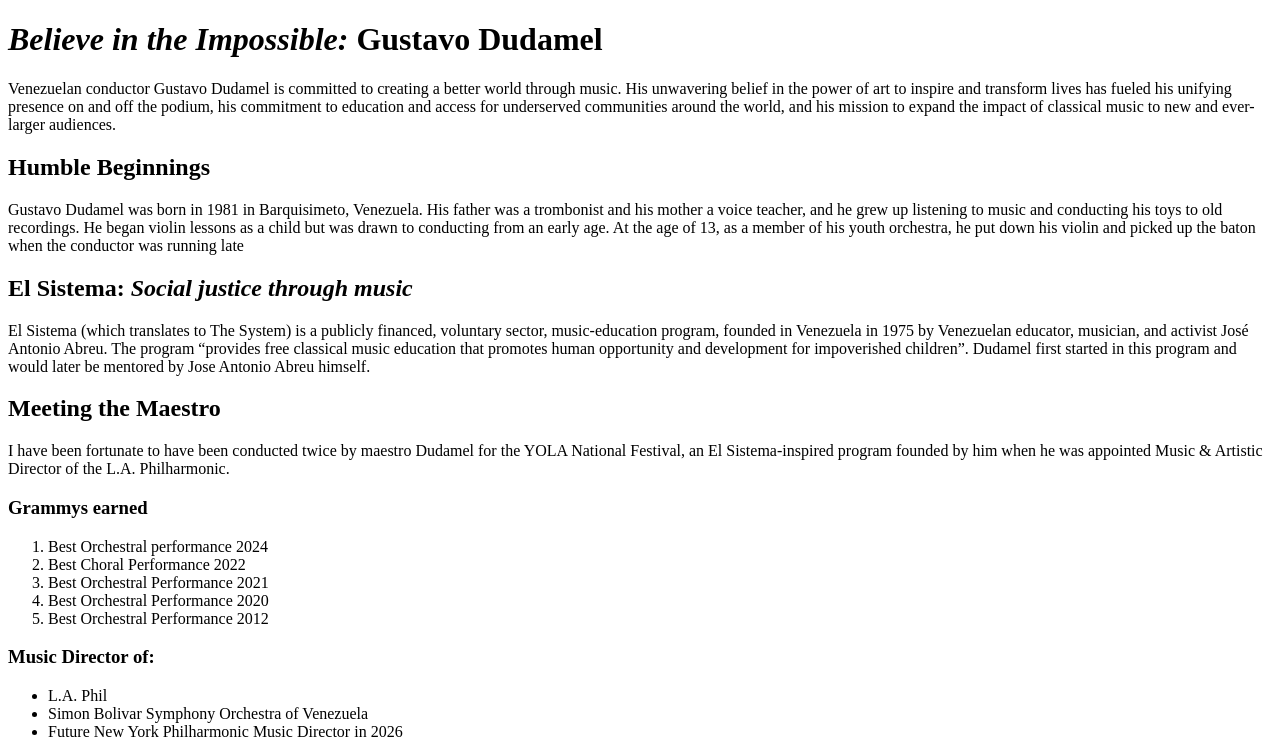
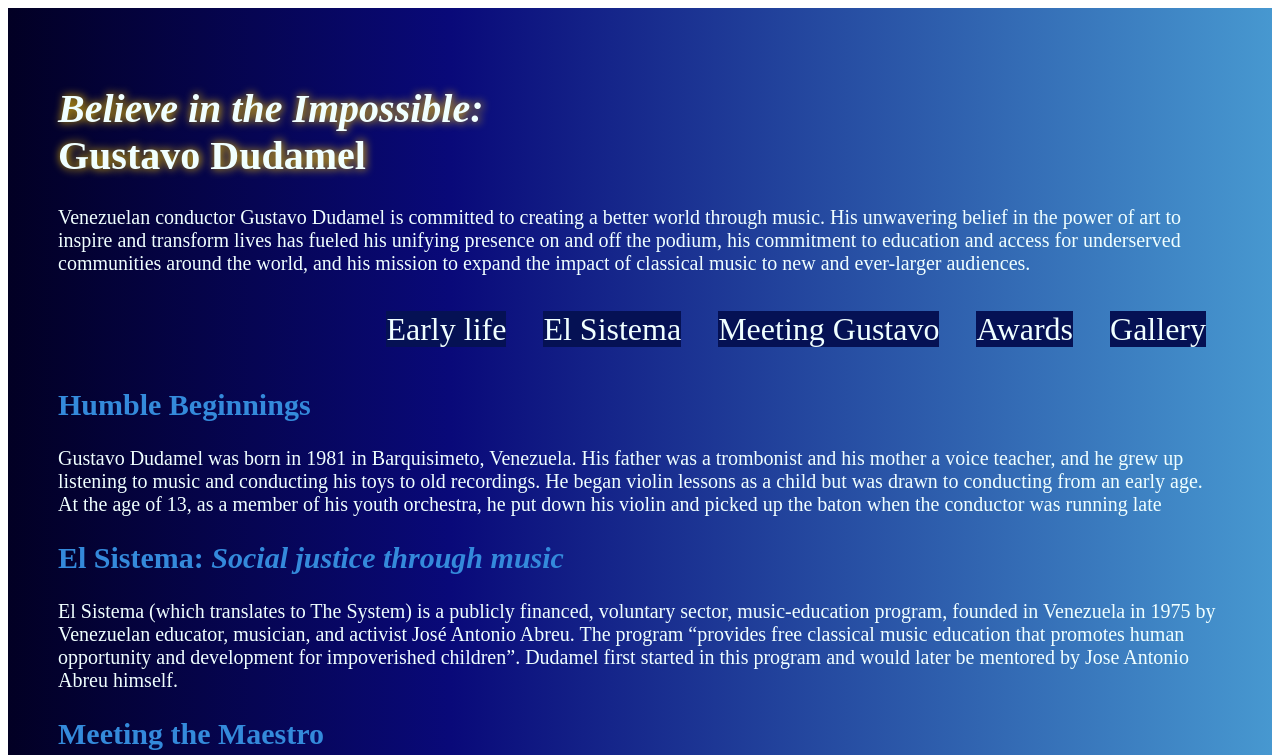
Before and after one commit to Rodrigovrh03/assignment-1, a plain HTML site: page index.html in a window 1280 px wide. Shown: the top 755 px of the page. Drawn offline with Linux system fonts and the light colour scheme; a web font is replaced by a local one.

Commit message:
Recent changes

```diff
--- /dev/null
+++ b/CSS/assignment1.css
@@ -0,0 +1,71 @@
+*{
+    box-sizing: border-box;
+}
+/* General settings */
+body{
+    color: azure;
+    font-size: 20px;
+    font-family: "Oranienbaum", serif;
+  font-weight: 400;
+  font-style: normal;
+}
+.wrapper{
+    padding: 50px;
+    background: rgb(2,0,36);
+background: linear-gradient(90deg, rgba(2,0,36,1) 0%, rgba(9,9,121,1) 35%, rgba(71,152,208,1) 100%);
+}
+/* new css property */
+h1{
+    text-shadow: #FC0 1px 0 10px;
+}
+h1 span{
+    display: block;
+    font: 1.5rem;
+}
+h2, h3{
+    color: #348adb;
+}
+nav ul{
+    list-style: none;
+    text-align: right;
+}
+nav ul li{
+    display: inline-block;
+    padding: 1rem;
+    font-size: 2rem;
+}
+nav a{
+    text-decoration: none;
+    background-color: rgb(5, 17, 84);
+    width: 300px;
+
+}
+a{
+    color: azure;
+}
+a:hover{
+    color: #34dbca;
+}
+#positions, #awards{
+    display: inline-block;
+    width: 50%;
+}
+img{
+display: inline-block;
+object-fit: cover;
+}
+figure{
+    width: 30%;
+    display: inline-block;
+    margin: 0;
+    vertical-align: top;
+    overflow: hidden;
+    background-color: rgba(255, 255, 255, .5);
+    padding: 10px;
+}
+figure img{
+    width: 100%;
+    height: 300px;
+    object-fit: cover;
+    object-position: top;
+}
--- /dev/null
+++ b/CSS/test.css
@@ -0,0 +1,16 @@
+*{
+    border:solid 3px gray;
+}
+body{
+    color: darkblue;
+}
+section{
+    background-color: lightblue;
+    /* width: 60%;
+    padding: 50spx; */
+    margin: 50px;
+}
+p{
+    display: inline;
+    padding: 20x;
+}
--- a/index.html
+++ b/index.html
@@ -7,28 +7,47 @@
     <meta name="description" content="An informal site to learn and discover the career of the world-famous Venezuelan conductor Gustavo Dudamel">
     <meta name="keywords" content="El Sistema, Venezuela, Orchestra, Conductor, Gustavo Dudamel, Jose Antonio Abreu, Simon Bolivar Symphony Orchestra of Venezuela">
     <title>Believe in the Impossible: Gustavo Dudamel</title>
+    <!-- Google Fonts link  -->
+    <link rel="preconnect" href="https://fonts.googleapis.com">
+<link rel="preconnect" href="https://fonts.gstatic.com" crossorigin>
+<link href="https://fonts.googleapis.com/css2?family=Old+Standard+TT:ital,wght@0,400;0,700;1,400&family=Oranienbaum&family=Pridi:wght@200;300;400;500;600;700&display=swap" rel="stylesheet">
+<!-- CSS link  -->
+ <link rel="stylesheet" href="CSS/assignment1.css">
 </head>
 <body>
+    <div class="wrapper">
     <header>
-        <h1><em>Believe in the Impossible:</em> Gustavo Dudamel</h1>
+        <h1><em>Believe in the Impossible:</em>
+            <span>Gustavo Dudamel</span></h1>
+        <div class="general description"></div>
         <p>Venezuelan conductor Gustavo Dudamel is committed to creating a better world through music. His unwavering belief in the power of art to inspire and transform lives has fueled his unifying presence on and off the podium, his commitment to education and access for underserved communities around the world, and his mission to expand the impact of classical music to new and ever-larger audiences.</p>
+        <nav>
+            <ul>
+                 <li><a href="#earlylife">Early life</a></li>
+                 <li><a href="#elsistema">El Sistema</a></li>
+                 <li><a href="#meetingthemaestro">Meeting Gustavo</a></li>
+                 <li><a href="#awards">Awards</a></li>
+                 <li><a href="#gallery">Gallery</a></li>
+            </ul>
+        </nav>
     </header>
+
     <main>
         <!-- This is the main section -->
-        <section>
+        <section id="earlylife">
             <h2>Humble Beginnings</h2>
             <p>Gustavo Dudamel was born in 1981 in Barquisimeto, Venezuela. His father was a trombonist and his mother a voice teacher, and he grew up listening to music and conducting his toys to old recordings. He began violin lessons as a child but was drawn to conducting from an early age. At the age of 13, as a member of his youth orchestra, he put down his violin and picked up the baton when the conductor was running late</p>
         </section>
-        <section>
+        <section id="elsistema">
             <h2>El Sistema: <em>Social justice through music</em> </h2>
             <p>El Sistema (which translates to The System) is a publicly financed, voluntary sector, music-education program, founded in Venezuela in 1975 by Venezuelan educator, musician, and activist José Antonio Abreu. The program <q>provides free classical music education that promotes human opportunity and development for impoverished children</q>. Dudamel first started in this program and would later be mentored by Jose Antonio Abreu himself.</p>
         </section>
-        <section>
+        <section id="meetingthemaestro">
             <h2>Meeting the Maestro</h2>
             <p>I have been fortunate to have been conducted twice by maestro Dudamel for the YOLA National Festival, an El Sistema-inspired program founded by him when he was appointed Music & Artistic Director of the L.A. Philharmonic. </p>
         </section>
         <!-- This is the ordered list section -->
-         <section>
+         <section id="awards">
             <h3>Grammys earned</h3>
             <ol>
                 <li>Best Orchestral performance 2024</li>
@@ -37,7 +56,9 @@
                 <li>Best Orchestral Performance 2020</li>
                 <li>Best Orchestral Performance 2012</li>
             </ol>
-            <h3>Music Director of:</h3>
+        </section>
+        <section id="positions">
+            <h3>Music Director:</h3>
             <ul>
                 <li>L.A. Phil</li>
                 <li>Simon Bolivar Symphony Orchestra of Venezuela</li>
@@ -45,10 +66,11 @@
             </ul>
          </section>
         <!-- This is the gallery section -->
-        <section>
-<img src="images/gustavo1.jpg" alt="Gustavo Dudamel posing with baton">
-<img src="images/gustavo2.jpg" alt="Gustavo Dudamel in concert at the Walt Disney Concert Hall">
-<img src="images/gustavo3.jpg" alt="Gustavo Dudamel and Rodrigo Rodriguez post-concert">
+        <section id="gallery">
+            <h3>Gallery</h3>
+<figure><img src="images/gustavo1.jpg" alt="Gustavo Dudamel posing with baton">Gustavo Dudamel posing with baton</figure>
+<figure><img src="images/gustavo2.jpg" alt="Gustavo Dudamel in concert at the Walt Disney Concert Hall">Gustavo Dudamel in concert</figure>
+<figure><img src="images/gustavo3.jpg" alt="Gustavo Dudamel and Rodrigo Rodriguez post-concert">Gustavo Dudamel and Rodrigo Rodriguez</figure>
 <!-- This is the video reference section -->
 <section>
     <h3>Performances</h3>
@@ -66,6 +88,6 @@
     <footer>
         <p>Author info: Rodrigo Rodriguez is a junior studying Music Performance at the Frost School of Music in Miami, Fl. A passionate for both Venezuelan music and Orchestral music, Rodrigo finds new ways to combine both arts and deliver it to new audiences. Outside of music, He enjoys eating Venezuelan food, hanging out with friends and family and traveling.</p>
     </footer>
-
+</div>
 </body>
 </html>
```
Also changed, not shown: portfolio/Documents/files.html (added, +12 -0 lines), portfolio/paintings.html (added, +30 -0 lines), portfolio/sculpture.html (added, +12 -0 lines), 1 other file.
